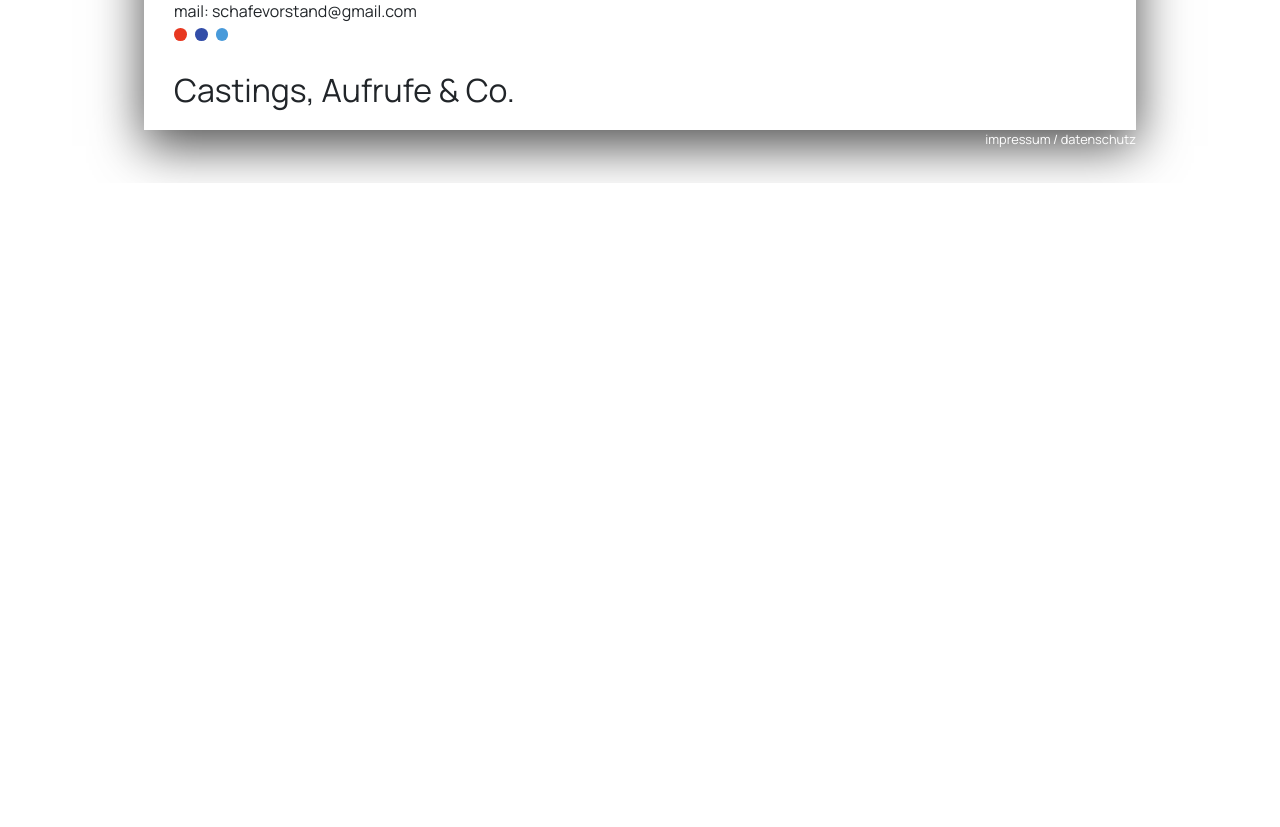
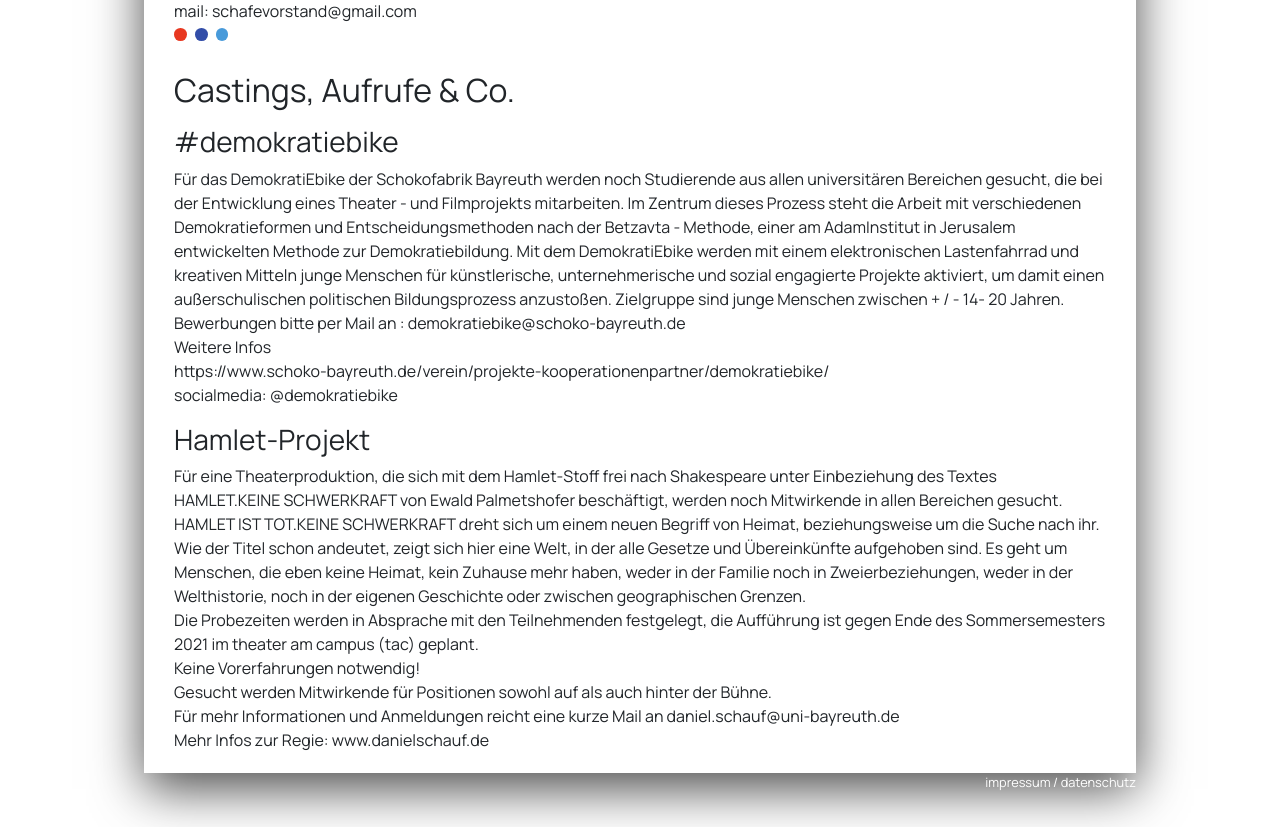
Before and after one commit to fx-ha/tac, a Next.js app: page /mitmachen in a window 1280 px wide. Shown: the part 1302-2129 px from the top of the page. Before the commit the page ends 1485 px from the top, so only its background shows below. Built offline with nearby package versions, Linux system fonts and the light colour scheme.

Commit message:
add mitmachen content

```diff
--- a/pages/mitmachen.tsx
+++ b/pages/mitmachen.tsx
@@ -291,7 +291,58 @@ const Mitmachen = (): JSX.Element => {
           </div>
         </Col>
       </Row>
-      <h2 className="mt-4">Castings, Aufrufe & Co.</h2>
+      <h2 className="mt-4 mb-3">Castings, Aufrufe & Co.</h2>
+      <h3>#demokratiebike</h3>
+      <p>
+        Für das DemokratiEbike der Schokofabrik Bayreuth werden noch Studierende
+        aus allen universitären Bereichen gesucht, die bei der Entwicklung eines
+        Theater - und Filmprojekts mitarbeiten. Im Zentrum dieses Prozess steht
+        die Arbeit mit verschiedenen Demokratieformen und Entscheidungsmethoden
+        nach der Betzavta - Methode, einer am AdamInstitut in Jerusalem
+        entwickelten Methode zur Demokratiebildung. Mit dem DemokratiEbike
+        werden mit einem elektronischen Lastenfahrrad und kreativen Mitteln
+        junge Menschen für künstlerische, unternehmerische und sozial engagierte
+        Projekte aktiviert, um damit einen außerschulischen politischen
+        Bildungsprozess anzustoßen. Zielgruppe sind junge Menschen zwischen + /
+        - 14- 20 Jahren.
+        <br />
+        Bewerbungen bitte per Mail an : demokratiebike@schoko-bayreuth.de
+        <br />
+        Weitere Infos
+        <br />
+        https://www.schoko-bayreuth.de/verein/projekte-kooperationenpartner/demokratiebike/
+        <br />
+        socialmedia: @demokratiebike
+      </p>
+      <h3>Hamlet-Projekt</h3>
+      <p>
+        Für eine Theaterproduktion, die sich mit dem Hamlet-Stoff frei nach
+        Shakespeare unter Einbeziehung des Textes HAMLET.KEINE SCHWERKRAFT von
+        Ewald Palmetshofer beschäftigt, werden noch Mitwirkende in allen
+        Bereichen gesucht.
+        <br />
+        HAMLET IST TOT.KEINE SCHWERKRAFT dreht sich um einem neuen Begriff von
+        Heimat, beziehungsweise um die Suche nach ihr. Wie der Titel schon
+        andeutet, zeigt sich hier eine Welt, in der alle Gesetze und
+        Übereinkünfte aufgehoben sind. Es geht um Menschen, die eben keine
+        Heimat, kein Zuhause mehr haben, weder in der Familie noch in
+        Zweierbeziehungen, weder in der Welthistorie, noch in der eigenen
+        Geschichte oder zwischen geographischen Grenzen.
+        <br />
+        Die Probezeiten werden in Absprache mit den Teilnehmenden festgelegt,
+        die Aufführung ist gegen Ende des Sommersemesters 2021 im theater am
+        campus (tac) geplant.
+        <br />
+        Keine Vorerfahrungen notwendig!
+        <br />
+        Gesucht werden Mitwirkende für Positionen sowohl auf als auch hinter der
+        Bühne.
+        <br />
+        Für mehr Informationen und Anmeldungen reicht eine kurze Mail an
+        daniel.schauf@uni-bayreuth.de
+        <br />
+        Mehr Infos zur Regie: www.danielschauf.de
+      </p>
     </Layout>
   )
 }
```
